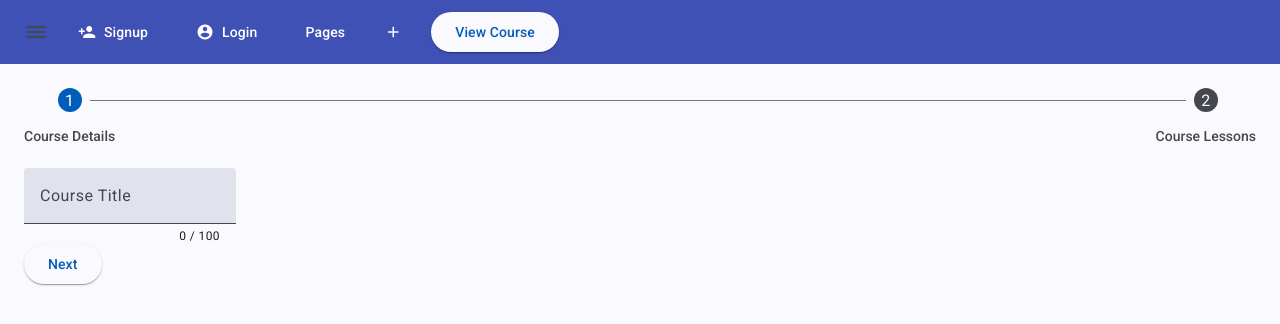
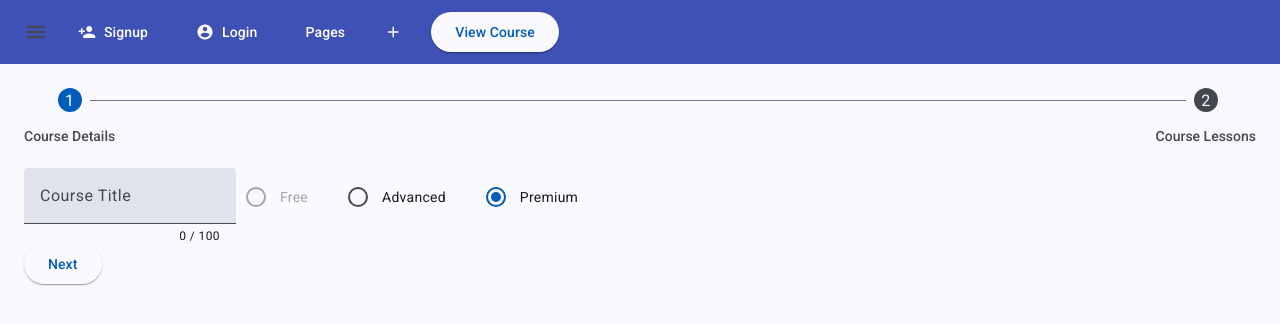
Before and after one commit to sjaroni/angular-material, an Angular app: page /create-course in a window 1280 px wide. Shown: the top 324 px of the page. Built offline with nearby package versions, Linux system fonts and the light colour scheme.

Commit message:
feat: add material radio button

```diff
--- a/src/app/create-course/create-course-step-one/create-course-step-one.component.html
+++ b/src/app/create-course/create-course-step-one/create-course-step-one.component.html
@@ -21,6 +21,11 @@
     }    -->
   </mat-form-field>
 
-
+  <!-- mat-radio-group kann nicht in mat-form-field genutzt werden! -->
+  <mat-radio-group formControlName="courseType">
+    <mat-radio-button disabled value="free">Free</mat-radio-button>
+    <mat-radio-button [disabled]="false" value="advanced">Advanced</mat-radio-button>
+    <mat-radio-button value="premium">Premium</mat-radio-button>
+  </mat-radio-group>
 
 </div>
--- a/src/app/create-course/create-course-step-one/create-course-step-one.component.scss
+++ b/src/app/create-course/create-course-step-one/create-course-step-one.component.scss
@@ -0,0 +1,3 @@
+mat-radio-button{
+  margin-right: 30px;
+}
```
Also changed, not shown: src/app/create-course/create-course-step-one/create-course-step-one.component.ts (+7 -1 lines).
